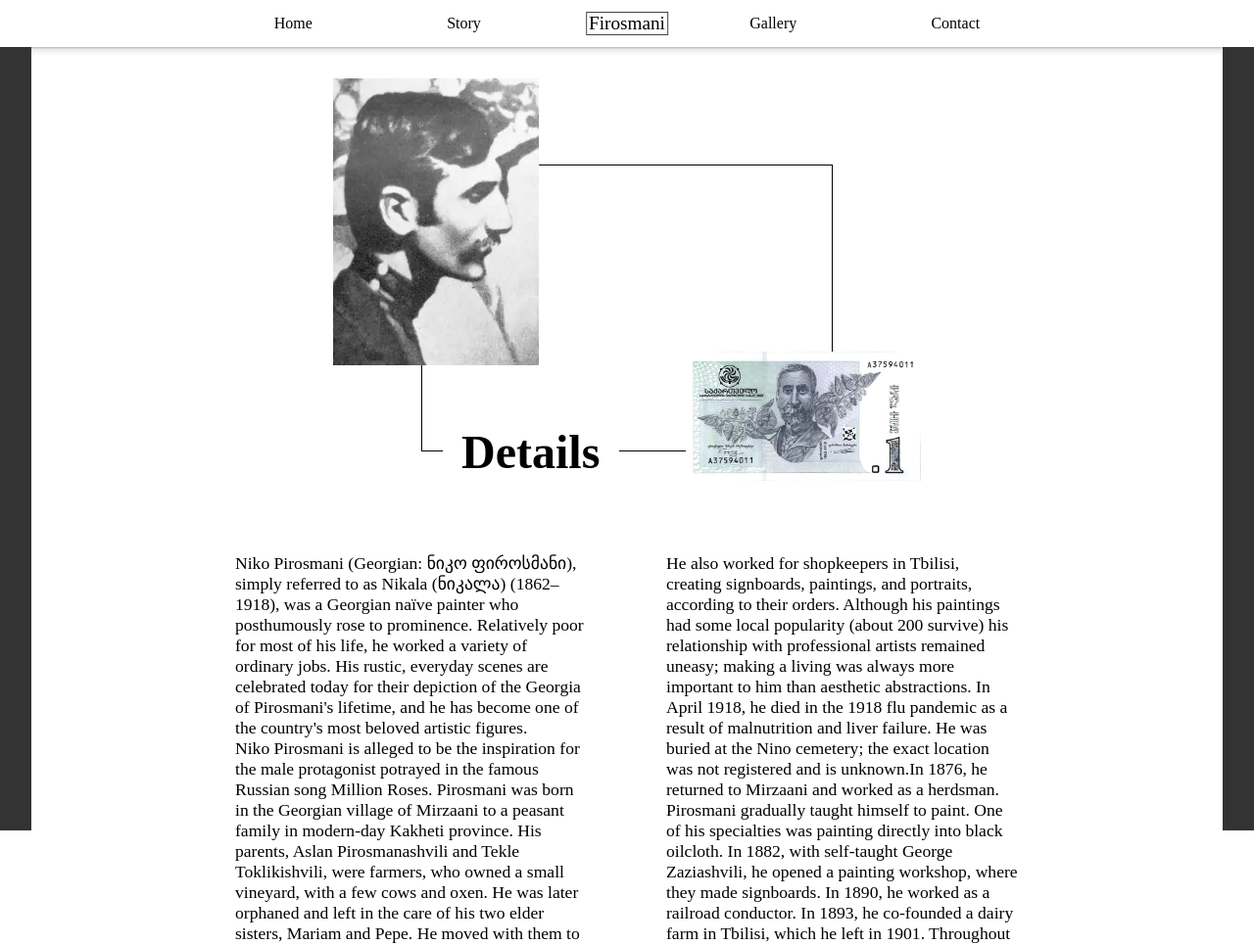
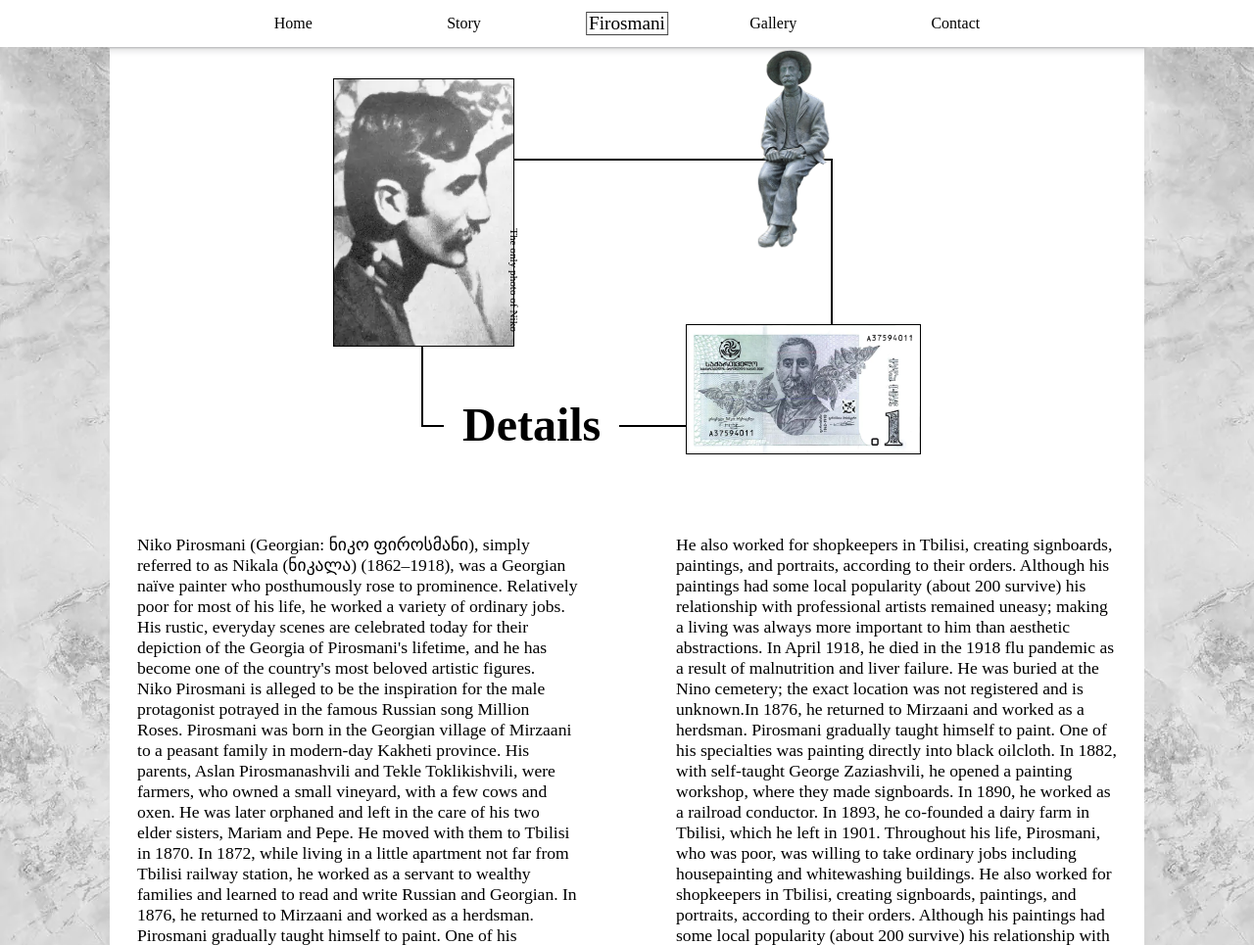
Before and after one commit to otoalasania/firosmani-website, a plain HTML site: page story.html in a window 1280 px wide. Shown: the top 965 px of the page at 98% size. Drawn offline with Linux system fonts and the light colour scheme; a web font is replaced by a local one.

Commit message:
story page details

```diff
--- a/story.html
+++ b/story.html
@@ -27,6 +27,7 @@
     </nav>
 
     <div class="storyHeader">
+        <img id="statue" src="./images/firosmani-statue.png" alt="">
         <div class="faceFirosPhotos">
             <div class="images">
                 <img class="firosSide" src="./images/firos-1.webp" alt="">
@@ -34,7 +35,7 @@
             </div>
             <img id="lari" src="./images/lari.webp" alt="">
         </div>
-
+        <p>The only photo of Niko</p>
         <div class="line"></div>
     </div>
     <div class="history">
--- a/style.scss
+++ b/style.scss
@@ -817,15 +817,70 @@ nav{
     height: auto;
     margin: 2em auto;
     position: relative;
-    //
-    //border: 1.5px solid rgb(255, 0, 0);
     @media screen and (max-width:620px){
         margin: 2em 1em;
     }
+    p{
+        position: absolute;
+        transform: rotate(90deg);
+        bottom: 5.5em;
+        left: 22%;
+        font-size: 0.7rem;
+        @media screen and (max-width:610px){
+            left: 25%;
+        }
+        @media screen and (max-width:535px){
+            left: 29%;
+        }
+        @media screen and (max-width:460px){
+            left: 24%;
+        }
+        @media screen and (max-width:350px){
+            left: 25%;
+        }
+    }
+    #statue{
+        position: absolute;
+        width: 5em;
+        height: 13em;
+        top: -32px;
+        right: 15%;
+        @media screen and (max-width:460px){
+            width: 4em;
+            height: 10em;
+            top: -23px;
+            right: 15%;
+        }
+        @media screen and (max-width:350px){
+            width: 3em;
+            height: 8em;
+            top: -13px;
+            right: 15%;
+        }
+    }
     .faceFirosPhotos{
         overflow: hidden;
-        img{
-            width: 35%;
+        width: 185px;
+        height: 274px;
+        border: 1px solid #000;
+        background: rgb(197, 197, 197);
+        @media screen and (max-width:460px){
+            width: 140px;
+            height: 224px;
+        }
+        @media screen and (max-width:350px){
+            width: 130px;
+            height: 204px;
+        }
+        .images{
+            background: rgb(194, 129, 129);
+            height: 100%;
+            width: 100%;
+            position: relative;
+            img{
+                width: 100%;
+                height: 100%;
+            }
         }
     }
     .line{
@@ -834,7 +889,7 @@ nav{
         top: 30%;
         width: 70%;
         height: 100%;
-        border: 1.5px solid #000;
+        border: 2px solid #000;
         z-index: -1;
         &::before{
             content: "Details";
@@ -865,16 +920,17 @@ nav{
         right: 0;
         bottom: -40%;
         width: 40%;
+        border: 1px solid #000;
     }
 }
 
 .history{
-    max-width: 800px;
-    height: 40vh;
+    max-width: 1000px;
+    height: auto;
     margin: 12em auto 0 auto;
     display: flex;
     justify-content: space-between;
-    @media screen and (max-width:820px){
+    @media screen and (max-width:1040px){
         margin: 12em 1em 0 1em;
     }
     @media screen and (max-width:420px){
@@ -892,20 +948,25 @@ nav{
     }
 }
 
-.leftColumn{
+
+.leftColumn , .rightColumn{
     position: absolute;
     top: 3em;
-    left: 0;
-    background: #333;
-    width: 2em;
-    height: 100%;
+    width: 7em;
+    height: 230%;
+    background-image: url(./images/back-wall.webp);
+    filter: contrast(0.5) brightness(1.3);
+    @media screen and (max-width:1245px){
+        width: 3em;
+    }
+    @media screen and (max-width:1121px){
+        display: none;
+    }
 }
 
+.leftColumn{
+    left: 0;
+}
 .rightColumn{
-    position: absolute;
-    top: 3em;
     right: 0;
-    background: #333;
-    width: 2em;
-    height: 100%;
 }
```
Also changed, not shown: images/back-wall.webp (added), images/firosmani-statue.png (added), style.css, 1 other file.
